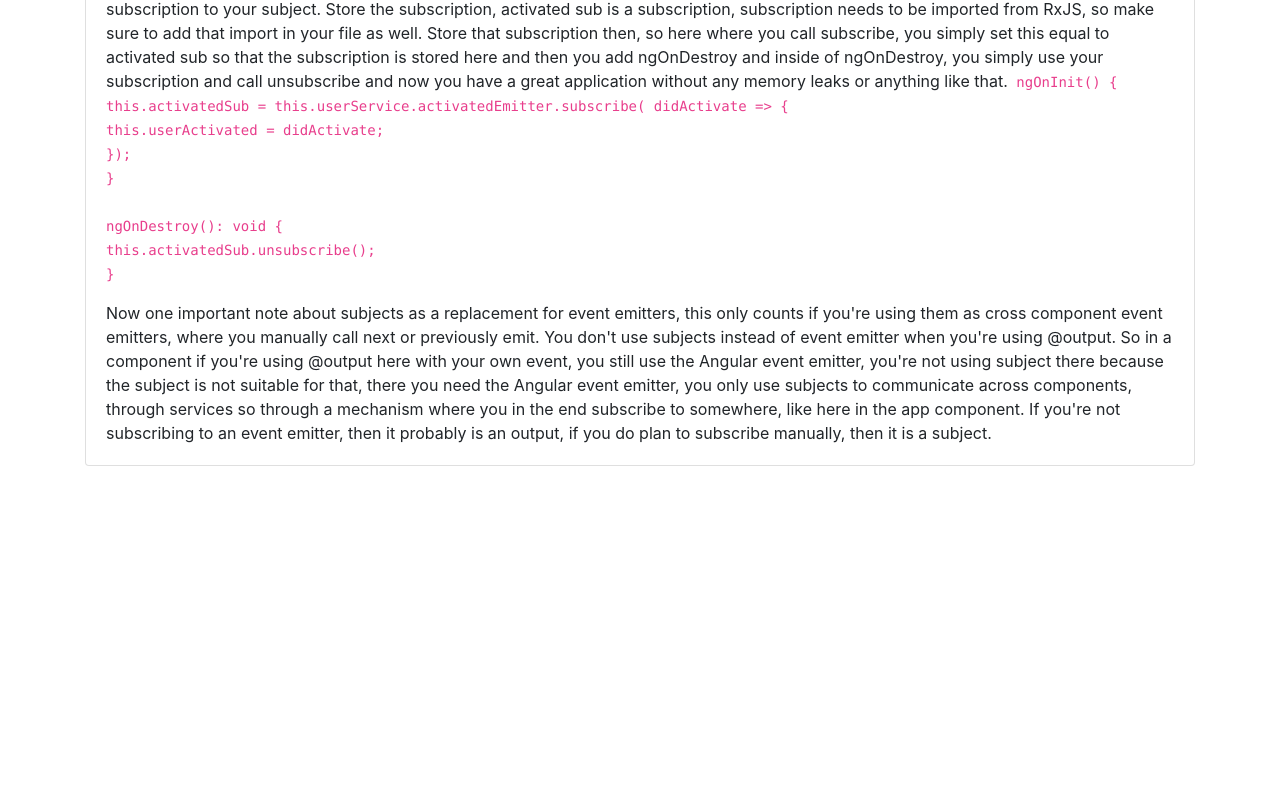
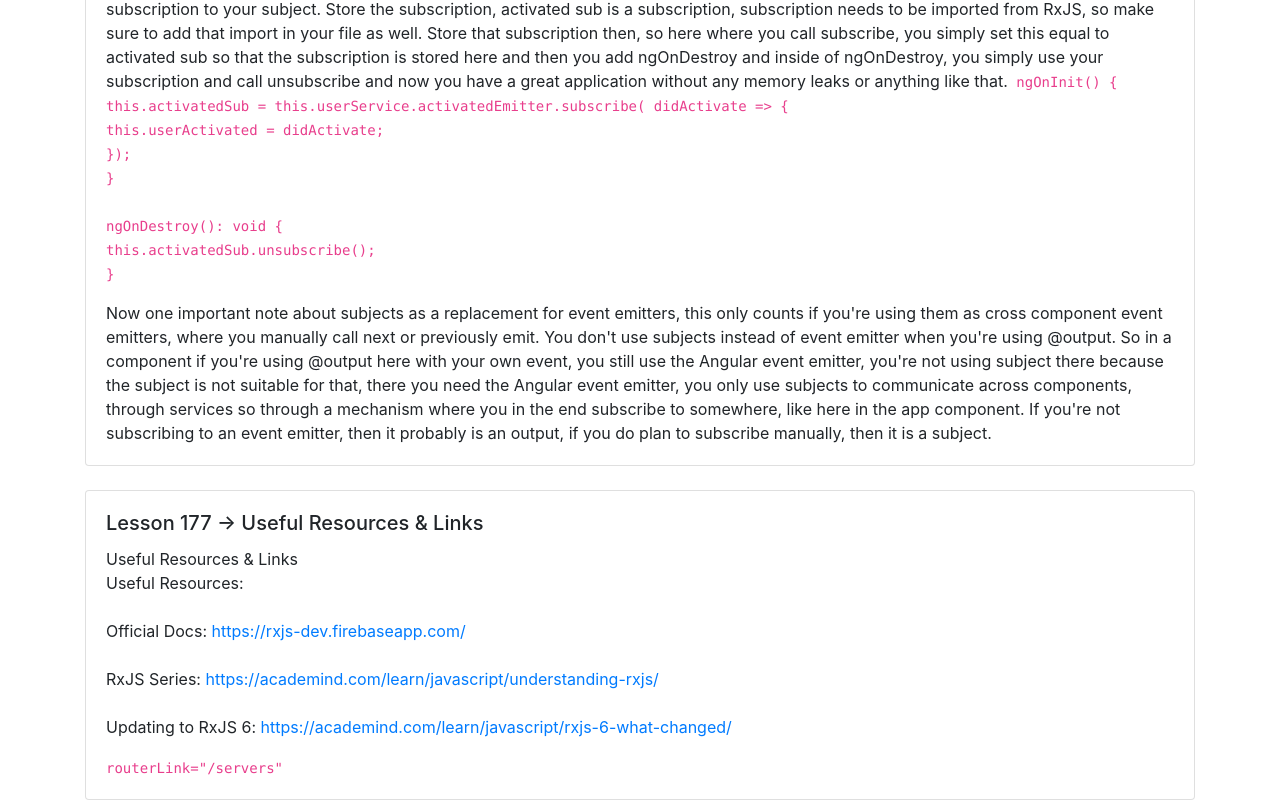
Before and after one commit to Sandro81/angularCourse-Observables, an Angular app: page / in a window 1280 px wide. Shown: the part 3706-4506 px from the top of the page. Before the commit the page ends 4172 px from the top, so only its background shows below. Built offline with nearby package versions, Linux system fonts and the light colour scheme.

Commit message:
Observable

```diff
--- a/src/app/app.component.html
+++ b/src/app/app.component.html
@@ -189,6 +189,24 @@
         </div>
       </div>
 
+      <br>
+      <div class="card">
+        <div class="card-body">
+          <h5 class="card-title">Lesson 177 -> Useful Resources & Links</h5>
+          <p class="card-text">Useful Resources & Links <br>
+            Useful Resources: <br>
+            <br>
+            Official Docs: <a href="https://rxjs-dev.firebaseapp.com/ " target="_blank">https://rxjs-dev.firebaseapp.com/ </a> <br>
+            <br>
+            RxJS Series: <a href="https://academind.com/learn/javascript/understanding-rxjs/" target="_blank">https://academind.com/learn/javascript/understanding-rxjs/</a>  <br>
+            <br>
+            Updating to RxJS 6: <a href="https://academind.com/learn/javascript/rxjs-6-what-changed/" target="_blank">https://academind.com/learn/javascript/rxjs-6-what-changed/</a>  </p>
+          <p class="card-text"> <code>routerLink="/servers" </code></p>
+        </div>
+      </div>
+
+
+
 
       <!--
       <br>
```
